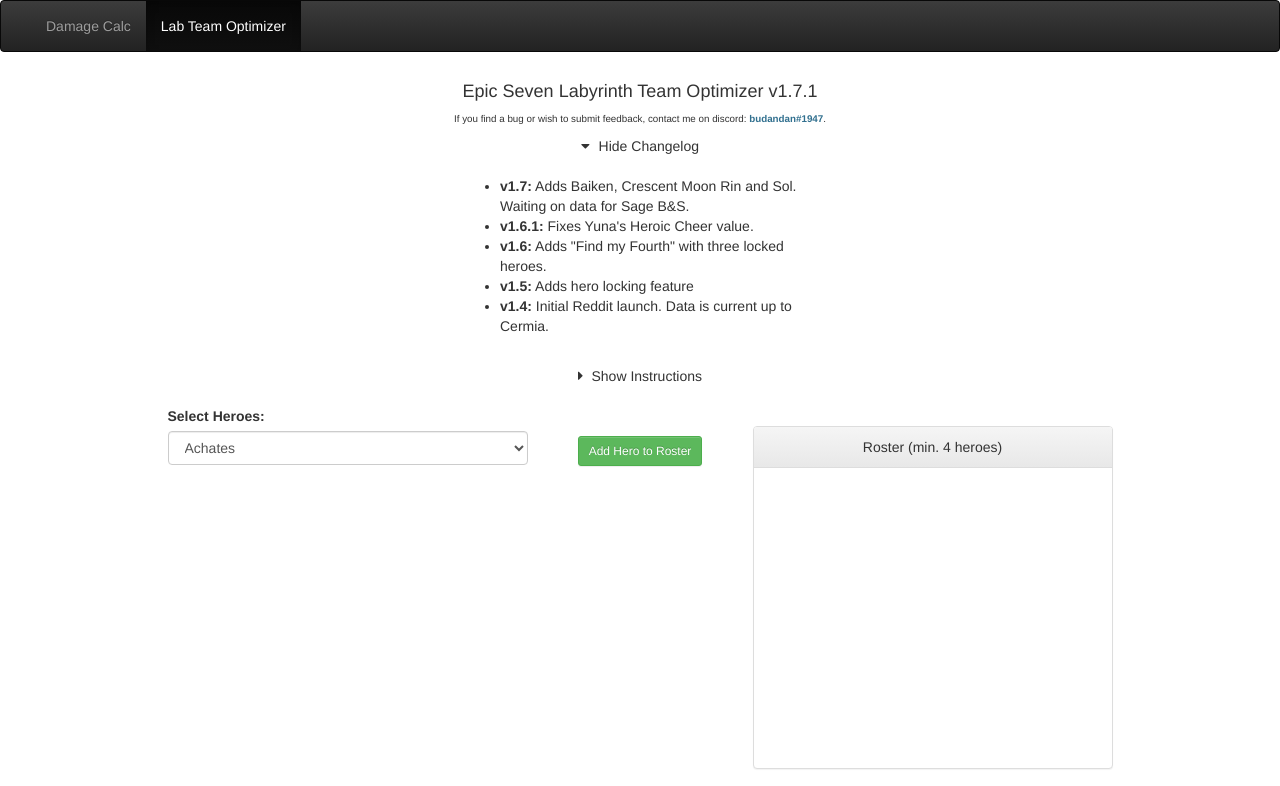
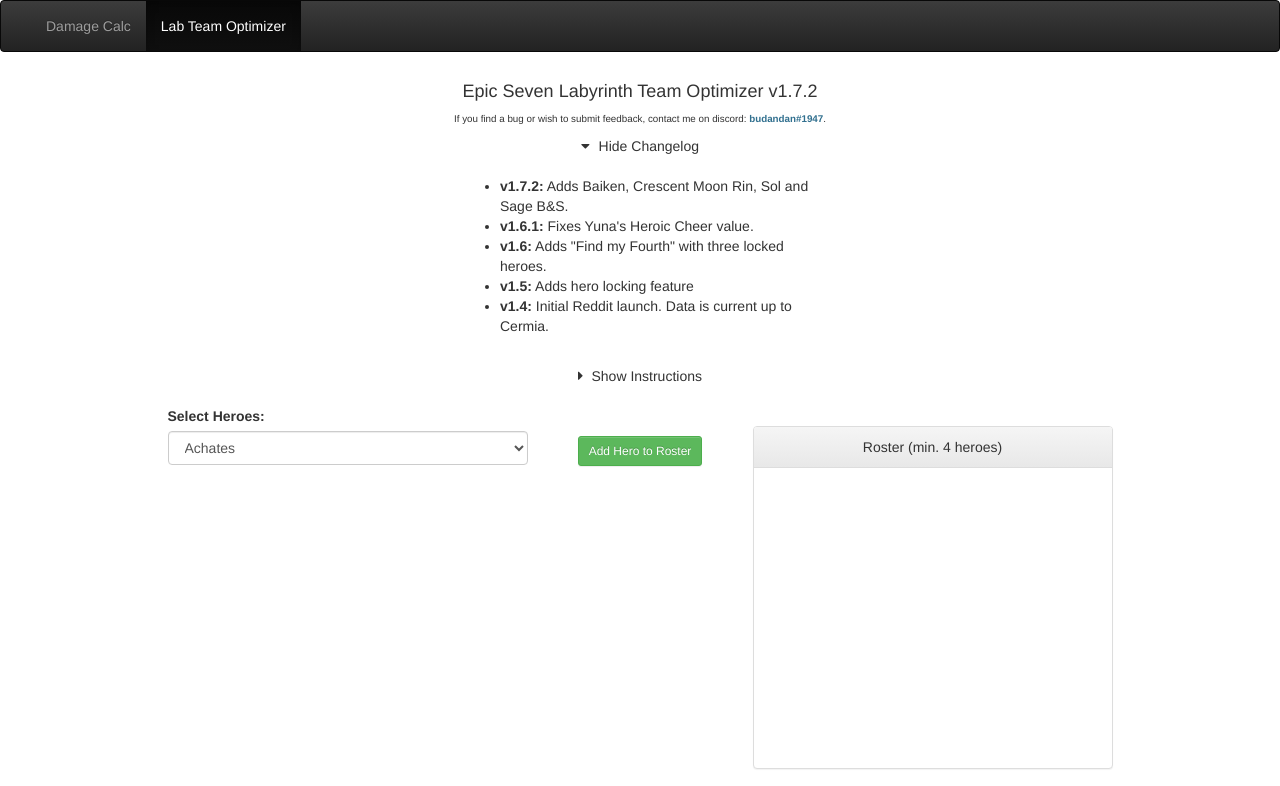
Before and after one commit to budandan/budandan.github.io, a plain HTML site: page e7-lab-team-optimizer/index.html in a window 1280 px wide. Both pictures are taken after a click on the element "Show Changelog". Shown: the top 786 px of the page. Drawn offline with nearby package versions, Linux system fonts and the light colour scheme.

Commit message:
fixes home

```diff
--- a/e7-lab-team-optimizer/index.html
+++ b/e7-lab-team-optimizer/index.html
@@ -58,7 +58,7 @@
     <div class="container">
         <div class="row text-center">
             <h4>
-                Epic Seven Labyrinth Team Optimizer v1.7.1
+                Epic Seven Labyrinth Team Optimizer v1.7.2
             </h4>
             <p class='text-center' style='font-size: 0.7em;'>
                 If you find a bug or wish to submit feedback, contact me on discord: <strong class='text-info'>budandan#1947</strong>.
@@ -68,7 +68,7 @@
                 <div id="changelog-wrapper" class='text-left' style='display:none;'>
                     <br>
                     <ul>
-                        <li><b>v1.7:</b> Adds Baiken, Crescent Moon Rin and Sol. Waiting on data for Sage B&S.</li>
+                        <li><b>v1.7.2:</b> Adds Baiken, Crescent Moon Rin, Sol and Sage B&S.</li>
                         <li><b>v1.6.1:</b> Fixes Yuna's Heroic Cheer value.</li>
                         <li><b>v1.6:</b> Adds "Find my Fourth" with three locked heroes.</li>
                         <li><b>v1.5:</b> Adds hero locking feature</li>
```
